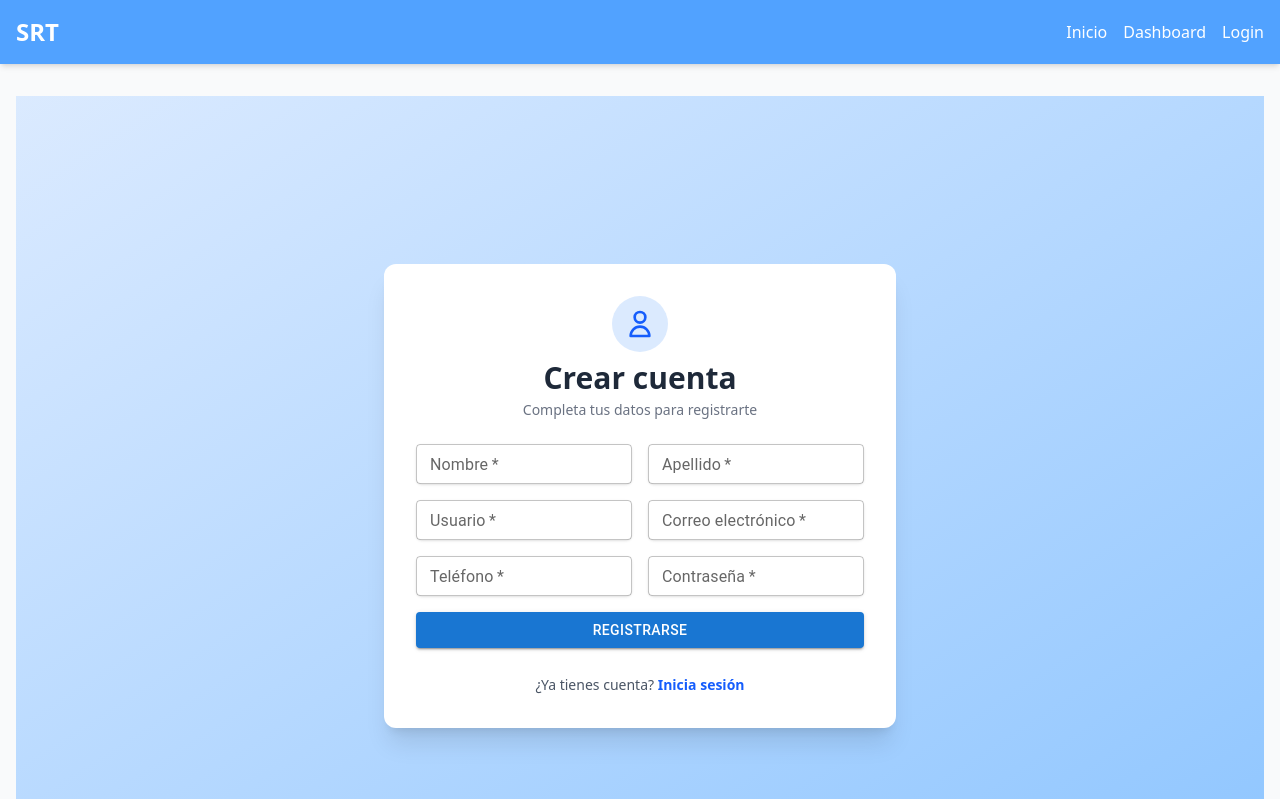
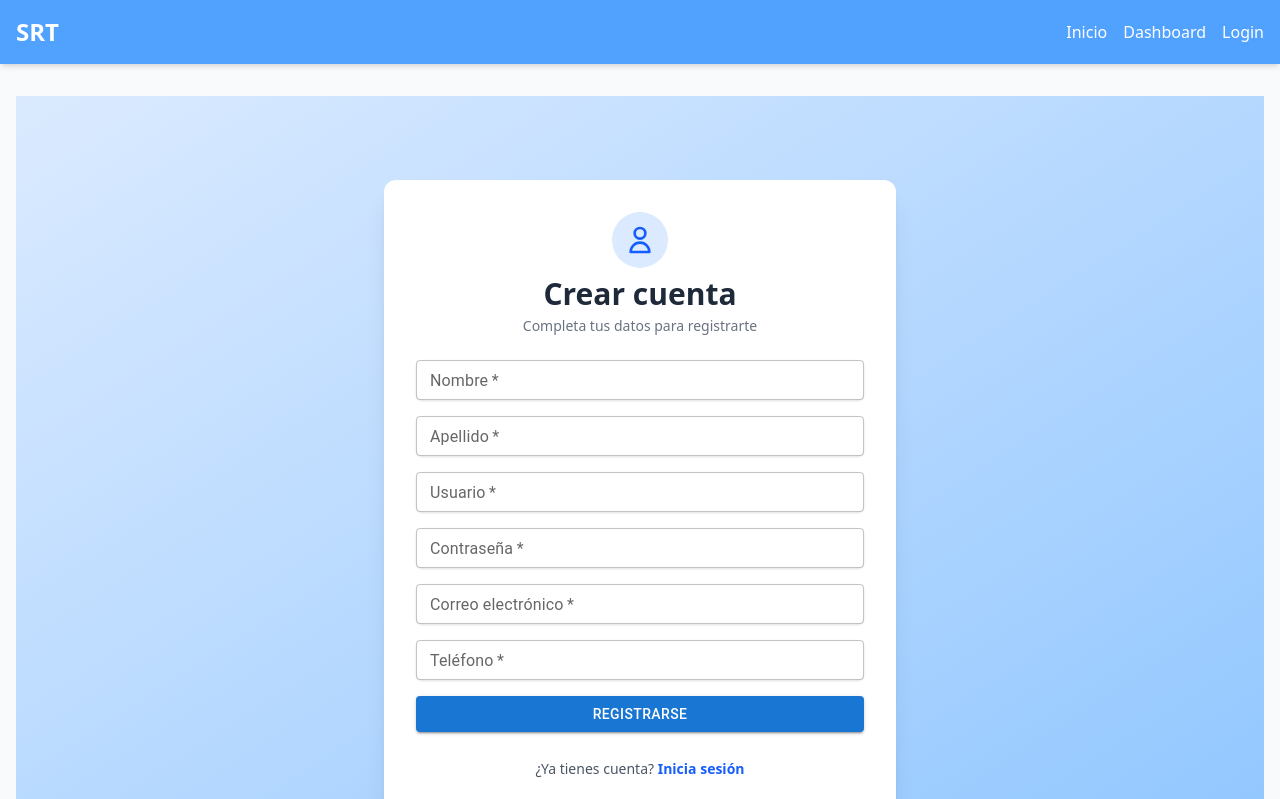
Before and after one commit to bgaitanc/srtclient, a React (Vite) app: page /register in a window 1280 px wide. Shown: the top 799 px of the page. Built offline with nearby package versions, Linux system fonts and the light colour scheme; no server answers.

Commit message:
Fix Register form

```diff
--- a/src/pages/Auth/RegisterPage.tsx
+++ b/src/pages/Auth/RegisterPage.tsx
@@ -30,9 +30,9 @@ const RegisterPage: React.FC = () => {
     { id: 'name', label: 'Nombre', name: 'name', grid: true },
     { id: 'lastName', label: 'Apellido', name: 'lastName', grid: true },
     { id: 'username', label: 'Usuario', name: 'username' },
+    { id: 'password', label: 'Contraseña', name: 'password', type: 'password' },
     { id: 'email', label: 'Correo electrónico', name: 'email' },
     { id: 'phone', label: 'Teléfono', name: 'phone' },
-    { id: 'password', label: 'Contraseña', name: 'password', type: 'password' },
   ];
   const formik = useFormik<UserRegisterValues>({
     initialValues,
@@ -42,14 +42,14 @@ const RegisterPage: React.FC = () => {
     onSubmit: async (values, { resetForm }) => {
       const errors = showRequiredFieldToasts<UserRegisterValues>(
         values,
-        ['name', 'lastName', 'username', 'email', 'phone', 'password'],
+        ['name', 'lastName', 'username', 'password', 'email', 'phone'],
         {
           name: 'Nombre',
           lastName: 'Apellido',
           username: 'Usuario',
+          password: 'Contraseña',
           email: 'Correo electrónico',
           phone: 'Teléfono',
-          password: 'Contraseña',
         }
       );
       if (Object.keys(errors).length > 0) {
@@ -86,7 +86,7 @@ const RegisterPage: React.FC = () => {
           formik={formik}
           buttonText="Registrarse"
           loading={isLoading}
-          gridCols="grid-cols-1 md:grid-cols-2"
+          gridCols="grid-cols-1 md:grid-cols-1"
           successMessage={isSuccess && (
             <div className="mb-4 text-center">
               <span className="text-green-600 font-semibold">
```
